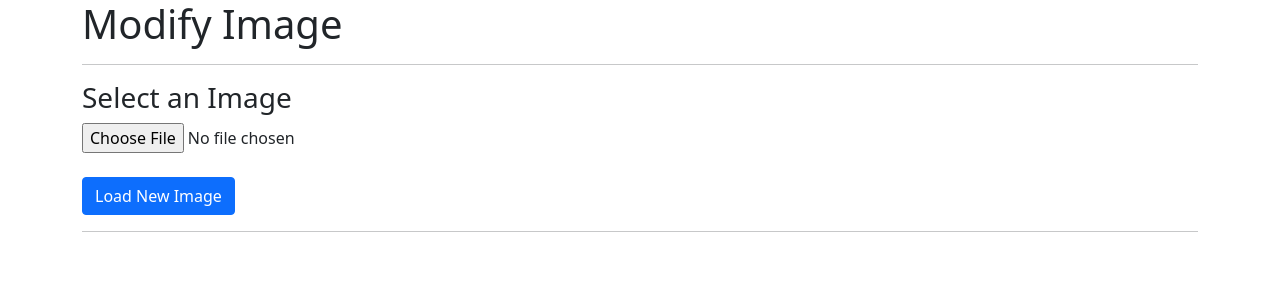
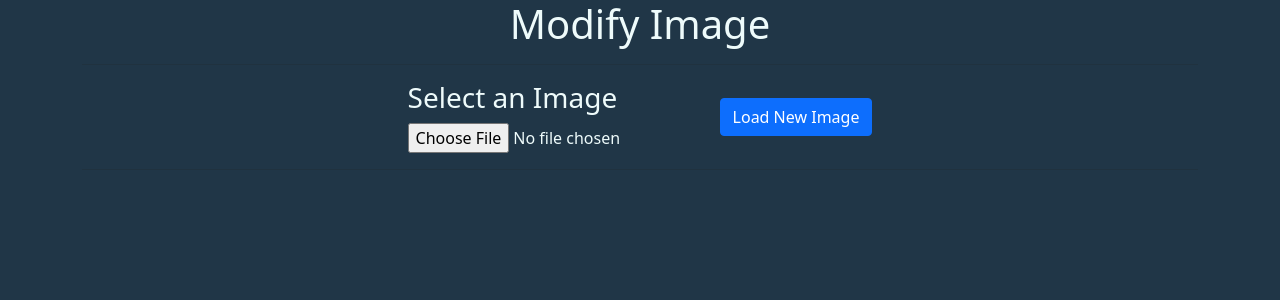
Before and after one commit to ed100miles/ImageModder, a Flask app: page /upload-image in a window 1280 px wide. Shown: the top 300 px of the page. Run offline with Flask 2, Linux system fonts and the light colour scheme; parts of the project's set-up code (start-up, migrations or seed data) failed here and were passed over.

Commit message:
stlyle changes for portfolio

```diff
--- a/app/app/static/css/style.css
+++ b/app/app/static/css/style.css
@@ -1,10 +1,23 @@
 body{
-    background-color: rgba(255,255,255,0);
+    background-color: #203647;
     margin: 0
 }
-
+h1{
+    text-align: center;
+    color: #EEFBFB;
+}
 h4{
-    text-align: center
+    text-align: center;
+    color: #EEFBFB;
+}
+form{
+    color: #EEFBFB;
+    display: flex;
+    justify-content: center;
+    align-items: center;
+}
+label{
+    color: #EEFBFB;
 }
 
 .mod_div{
@@ -29,15 +42,6 @@ h4{
     margin-right: auto;
     margin-left: auto;
 }
-/* #mod_tools{
-    max-width: 50vw;
-    max-height: 48vh;
-} */
-/* .form-group{
-    height: 48vh;
-    max-width: 48vw;
-    max-height: 48vh;
-} */
 
 .wrong_ext{
     color: red;
```
